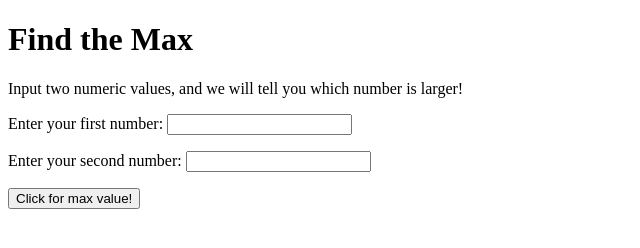
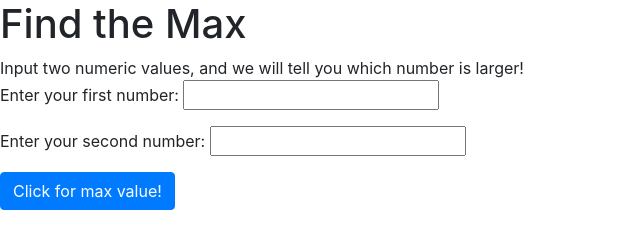
Before and after one commit to eliross84/app-challenge, a plain HTML site: page index.html in a window 1280 px wide. Shown: the whole page, without its empty margins (0-640 px from the left). Drawn offline with nearby package versions, Linux system fonts and the light colour scheme.

Commit message:
css added

```diff
--- a/index.html
+++ b/index.html
@@ -1,5 +1,10 @@
 <!DOCTYPE html>
 <html>
+
+<link rel = "stylesheet" href="https://stackpath.bootstrapcdn.com/bootstrap/4.2.1/css/bootstrap.min.css"
+integrity="sha384-GJzZqFGwb1QTTN6wy59ffF1BuGJpLSa9DkKMp0DgiMDm4iYMj70gZWKYbI706tWS" crossorigin="anonymous">
+
+<link rel = "stylesheet" href = "https://eliross84.github.io/app-challenge/max.css">
 
 <head>
     <title>Find the Max</title>
--- /dev/null
+++ b/max.css
@@ -0,0 +1,4 @@
+h1{
+    width: 100%;
+    box-align: center;
+}
```
